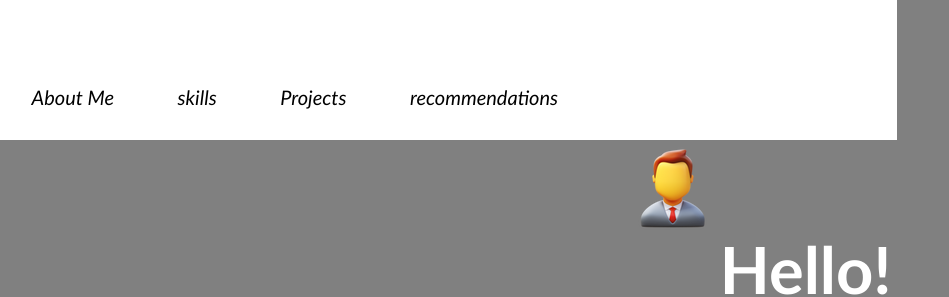
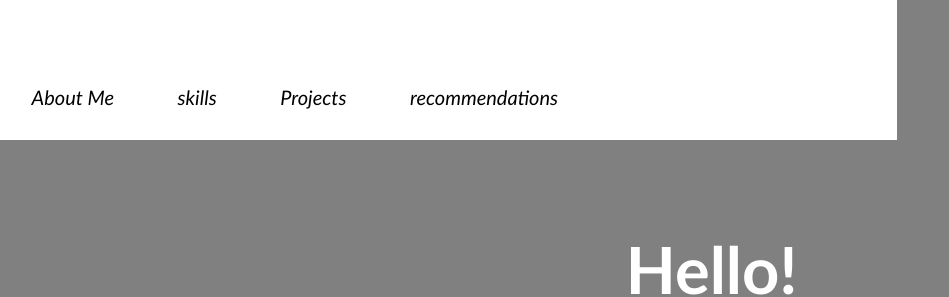
Before and after one commit to utkarshbhola/utkarsh-bhola.github-io, a plain HTML site: page index.html in a window 1280 px wide. Shown: the top 297 px of the page, 413-1362 px from the left, 949 px wide, since content can reach past the window. Drawn offline with Linux system fonts and the light colour scheme.

Commit message:
Update index.html

```diff
--- a/index.html
+++ b/index.html
@@ -28,10 +28,6 @@
 
     <!-- About Me -->
     <section id="about-me" class="container">
-      <div>
-        <img src="icons8-businessman-94.png" class="profile_image"/>
-      </div>
-
       <div>
           <h1>
             Hello! I'm Utkarsh Bhola! <img src="https://twemoji.maxcdn.com/2/72x72/1f44b.png" width="60px"/>
```
